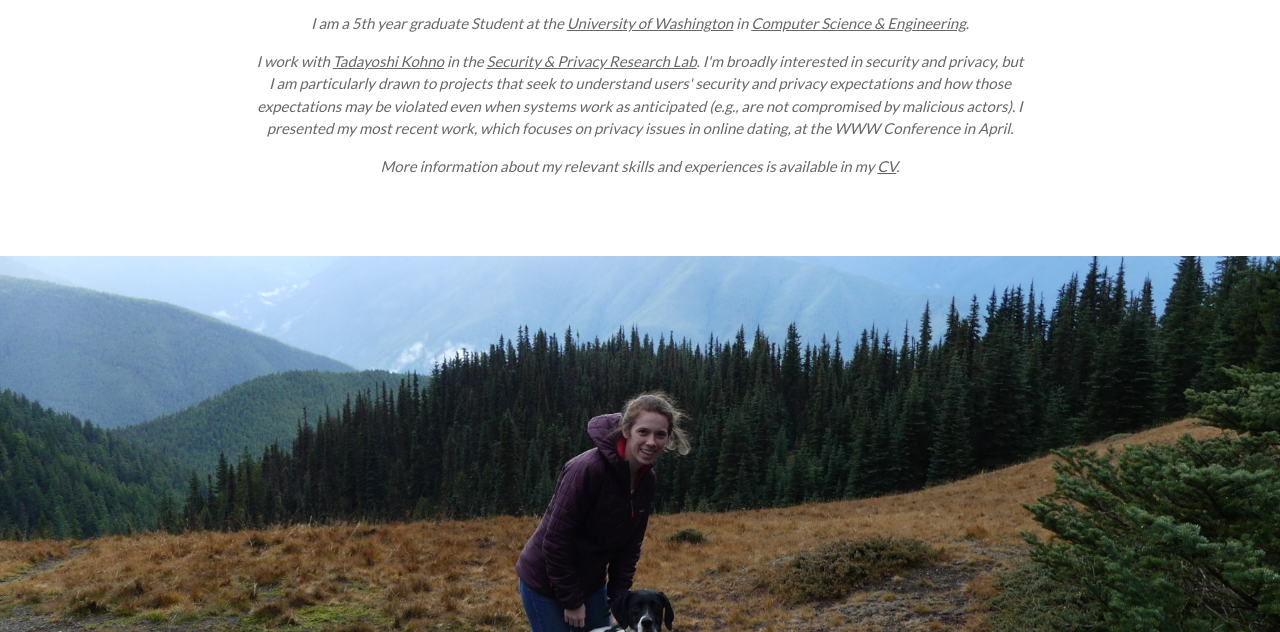
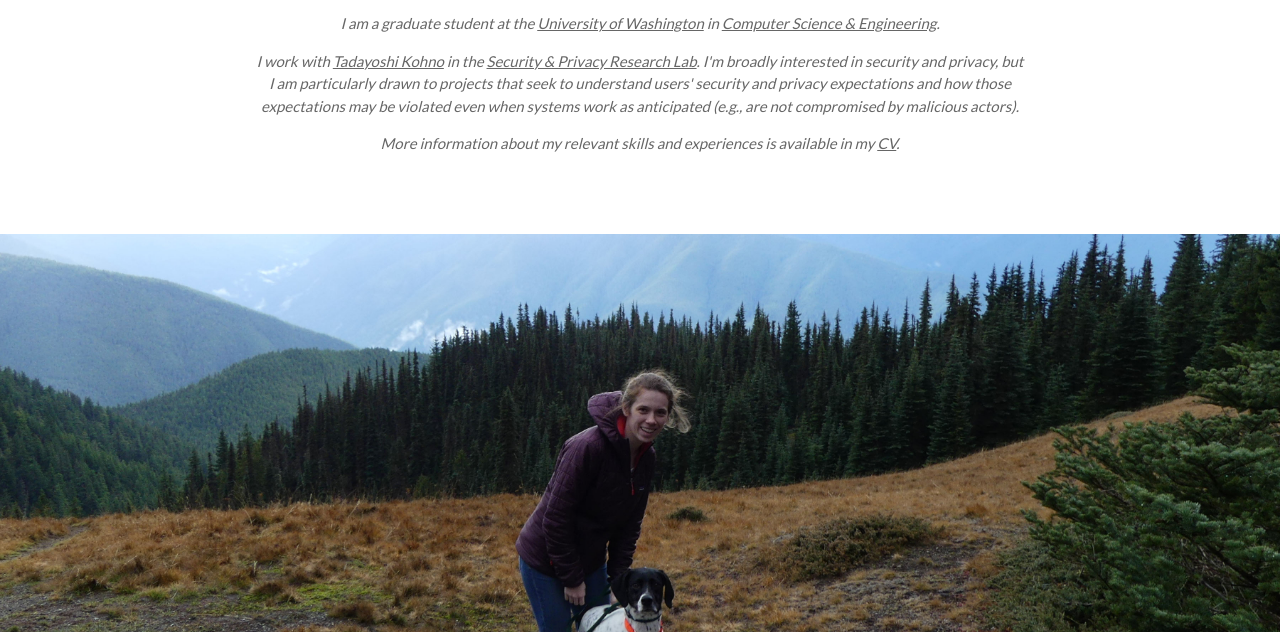
Before and after one commit to cobbc12/webpage, a plain HTML site: page index.html in a window 1280 px wide. Shown: the part 168-800 px from the top of the page. Drawn offline with Linux system fonts and the light colour scheme.

Commit message:
several small updates

```diff
--- a/index.html
+++ b/index.html
@@ -39,9 +39,9 @@ body {font-family: "Lato", sans-serif}
   <!-- The About Section -->
   <div class="w3-container w3-content w3-center w3-padding-64" style="max-width:800px" id="band">
     <h2 class="w3-wide">ABOUT</h2>
-    <p class="w3-opacity"><i>I am a 5th year graduate Student at the <a href="http://www.washington.edu/">University of Washington</a> in <a href="http://www.cs.washington.edu">Computer Science &amp; Engineering</a>.</i></p>
-    <p class="w3-opacity"><i>I work with <a href="http://homes.cs.washington.edu/~yoshi/">Tadayoshi Kohno</a> in the <a href="http://seclab.cs.washington.edu/">Security &amp; Privacy Research Lab</a>. I'm broadly interested in security and privacy, but I am particularly drawn to projects that seek to understand users' security and privacy expectations and how those expectations may be violated even when systems work as anticipated (e.g., are not compromised by malicious actors). I presented my most recent work, which focuses on privacy issues in online dating, at the WWW Conference in April. </i></p>
-    <p class="w3-opacity"><i>More information about my relevant skills and experiences is available in my <a href="https://homes.cs.washington.edu/~cobbc12/cobb_cv.pdf">CV</a>.</i></p>
+    <p class="w3-opacity"><i>I am a graduate student at the <a href="http://www.washington.edu/">University of Washington</a> in <a href="http://www.cs.washington.edu">Computer Science &amp; Engineering</a>.</i></p>
+    <p class="w3-opacity"><i>I work with <a href="http://homes.cs.washington.edu/~yoshi/">Tadayoshi Kohno</a> in the <a href="http://seclab.cs.washington.edu/">Security &amp; Privacy Research Lab</a>. I'm broadly interested in security and privacy, but I am particularly drawn to projects that seek to understand users' security and privacy expectations and how those expectations may be violated even when systems work as anticipated (e.g., are not compromised by malicious actors).</i></p>
+    <p class="w3-opacity"><i>More information about my relevant skills and experiences is available in my <a href="camillec.com/cobb_cv.pdf">CV</a>.</i></p>
 
   </div>
 
```
